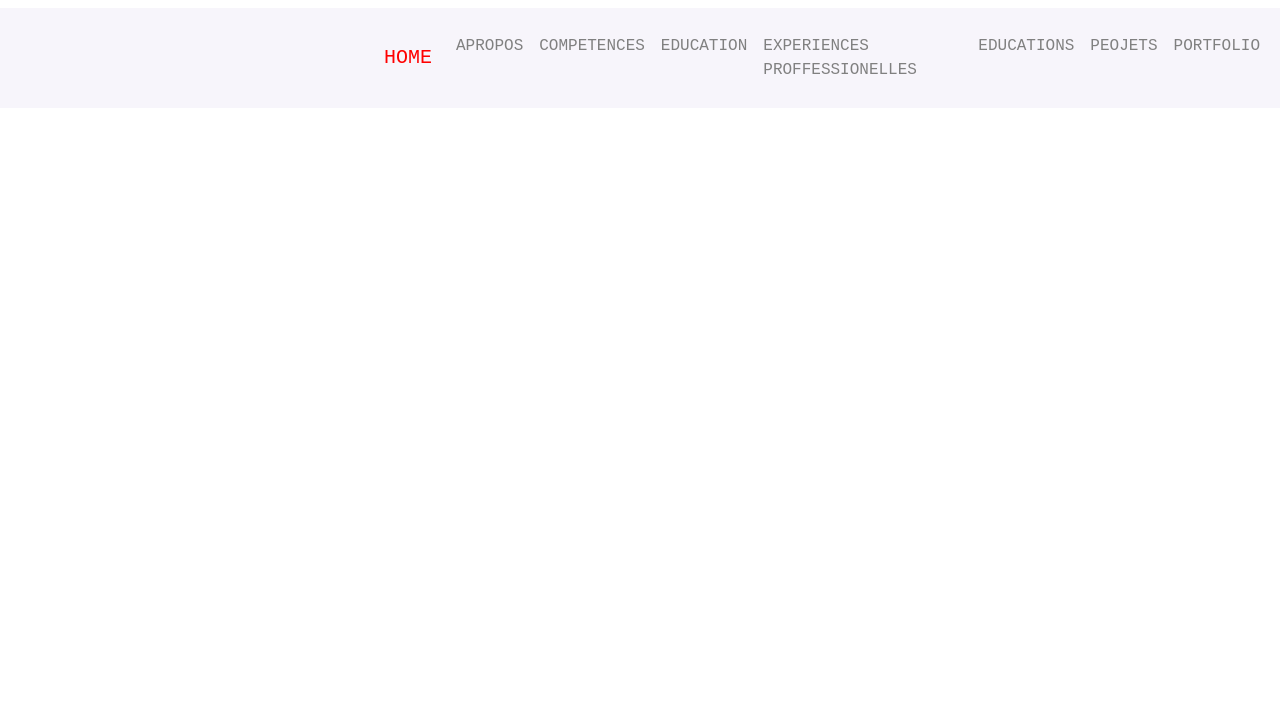
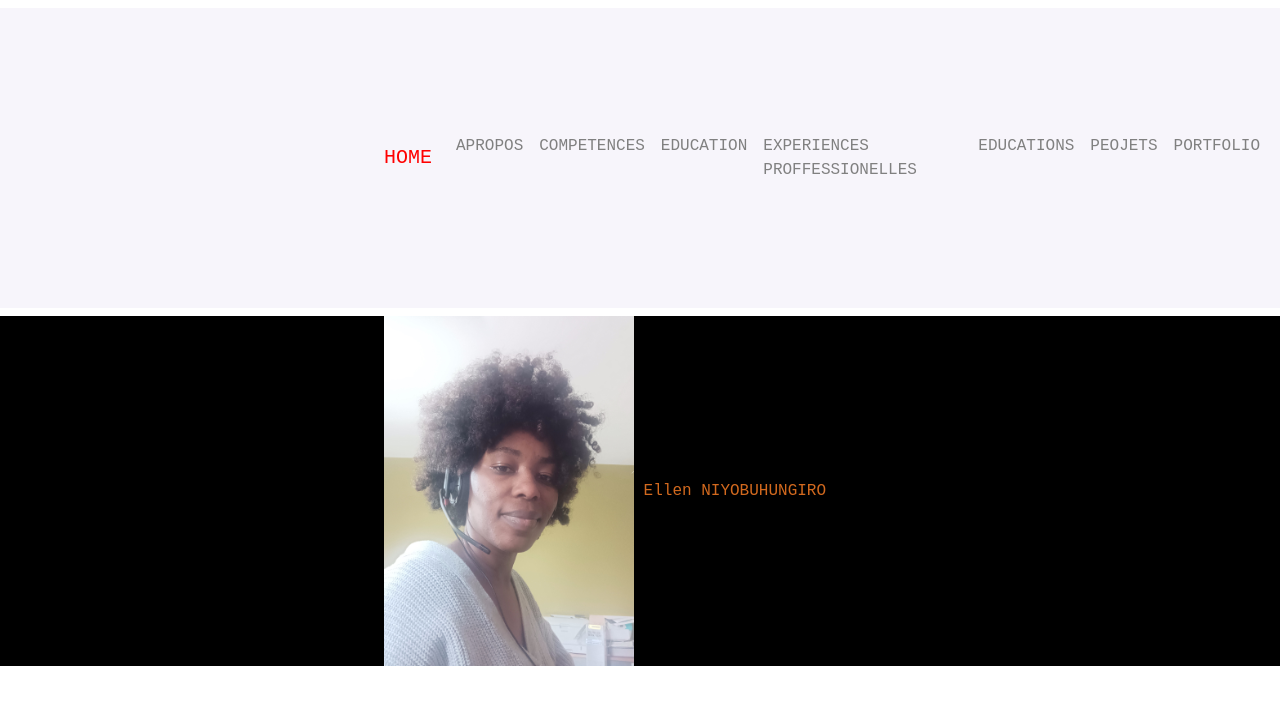
Before and after one commit to niyoel/projet_django, a Django app: page / in a window 1280 px wide. Shown: the top 705 px of the page. Run offline with Django 4.2, Linux system fonts and the light colour scheme.

Commit message:
creation home

```diff
--- a/cv_app/static/cv_app/css/style.css
+++ b/cv_app/static/cv_app/css/style.css
@@ -11,7 +11,7 @@ body {
 }
 
 .container-fluid {
-    height: 100px;
+    height: 300px;
     width: 200;
     padding-inline-start: 30%;
     background-color: rgb(247, 245, 251);
@@ -21,5 +21,11 @@ body {
     height: 100px;
     width: 200;
     padding-inline-start: 30%;
-    background-color: rgba(58, 14, 230, 0.317);
+    background-color: rgb(247, 245, 251);
 }
+
+.pic {
+    padding-inline-start: 30%;
+    color: chocolate;
+    background-color: black;
+}
--- a/cv_app/templates/base.html
+++ b/cv_app/templates/base.html
@@ -53,6 +53,12 @@
             </div>
 
     </nav>
+
+    <div class="pic">
+        <img width="250" height="350" src={% static 'cv_app/images/pic.jpg' %}/>
+
+            Ellen NIYOBUHUNGIRO
+
+    </div>
 </body>
-
 </html>
--- a/cv_app/templates/cv_app/home.html
+++ b/cv_app/templates/cv_app/home.html
@@ -1,14 +1,7 @@
 
-    {% extends "base.html" %}
-    {%load static%}
-    <link rel="stylesheet" href={% static 'cv_app/css/style.css' %}>
+ {% extends "base.html" %}
+ {% block title %}My CV{% endblock %}
 
 
-    {% block title %}My CV{% endblock %}
-
-    <div class="divbar">
-
-    </div>
-    {% block content %}
-
-    {% endblock %}
+</body>
+</html>
```
Also changed, not shown: cv_app/static/cv_app/images/pic.jpg (added).
